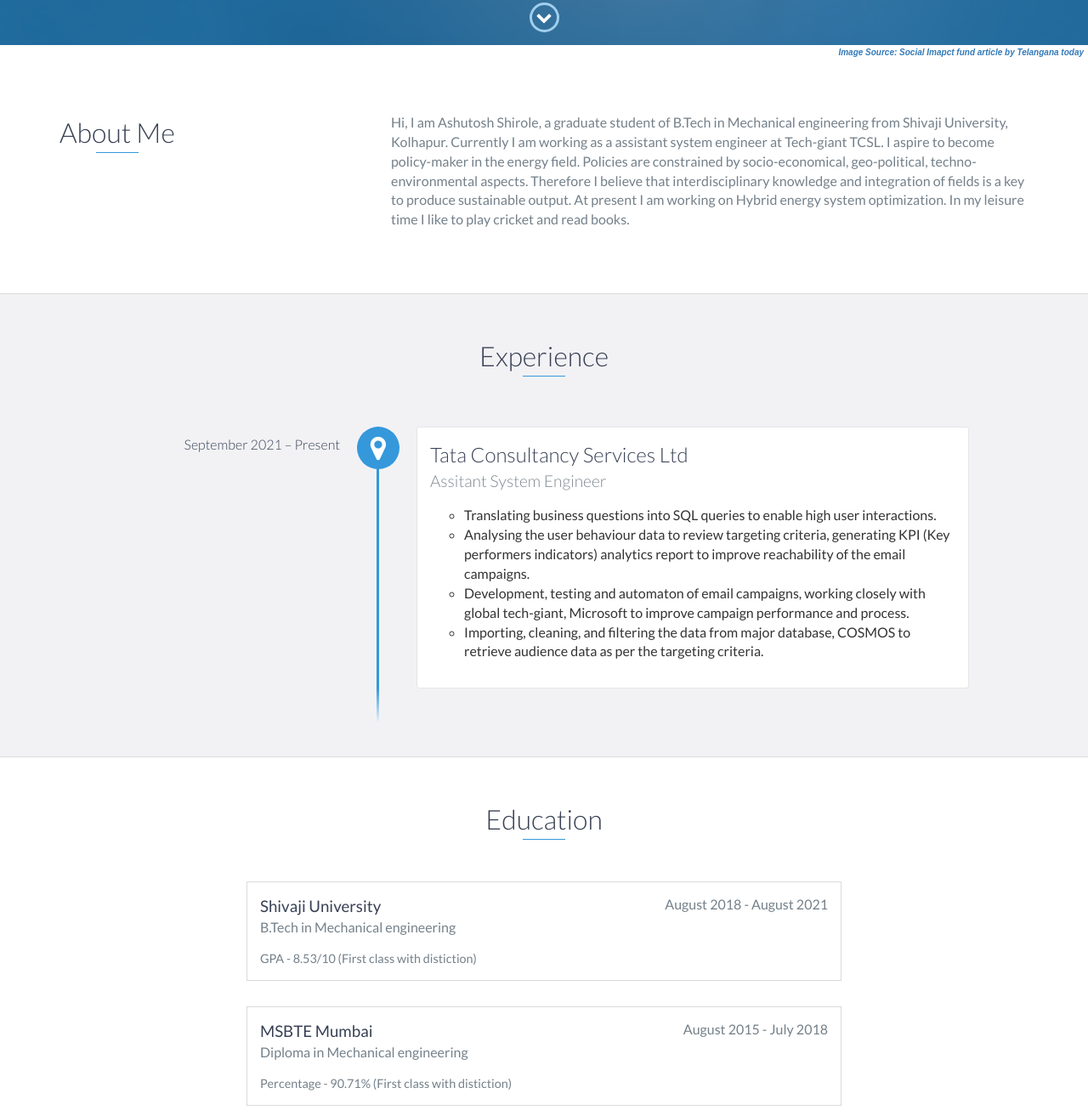
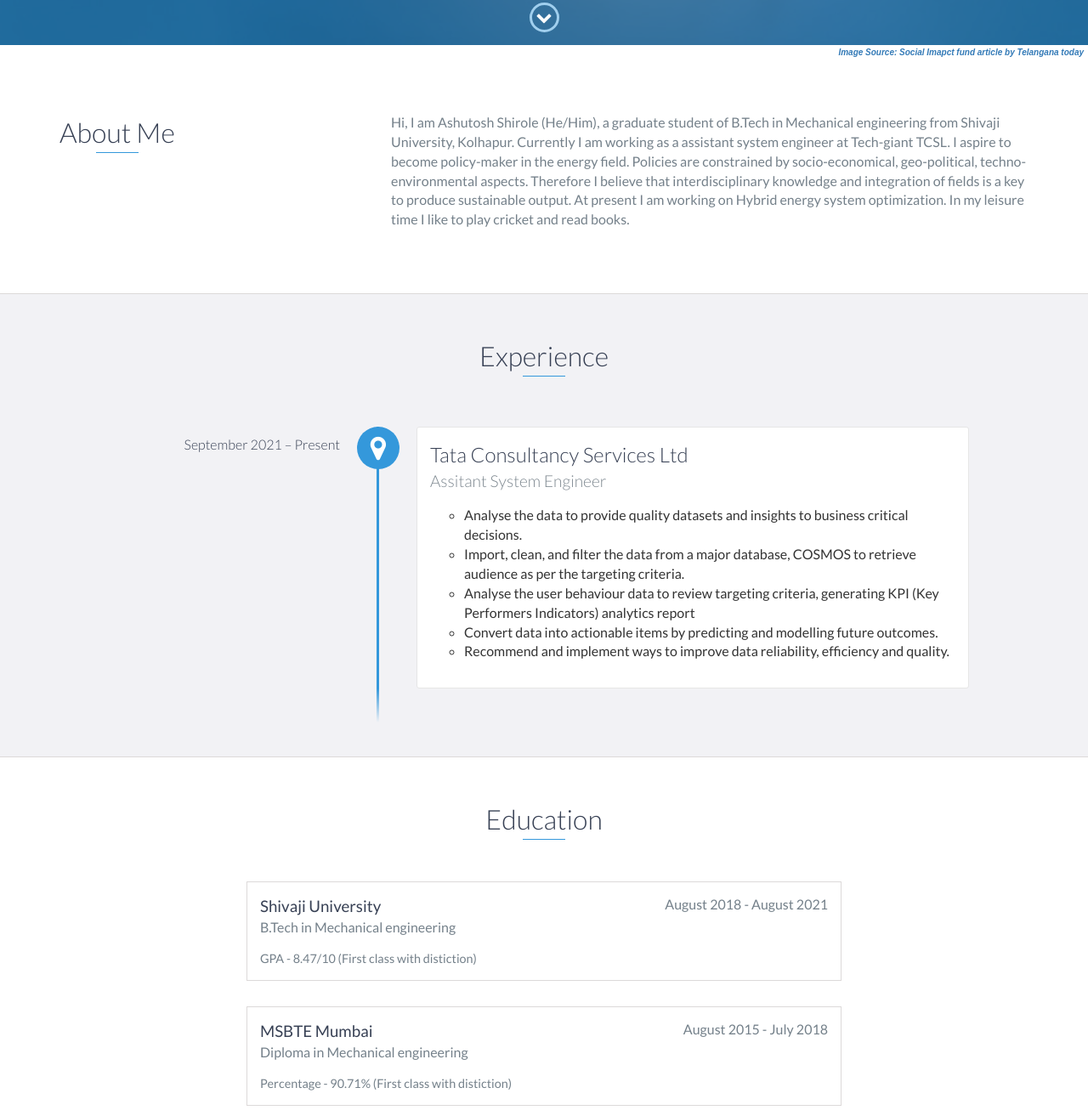
Before and after one commit to ashutoshshirole/ashutoshshirole.github.io, a website: page index.html in a window 1280 px wide. Shown: the part 747-2060 px from the top of the page at 85% size. Drawn offline with nearby package versions, Linux system fonts and the light colour scheme; files that its build step writes are made by us from their sources.

Commit message:
Europass changes
Europass changes

```diff
--- a/index.html
+++ b/index.html
@@ -75,7 +75,7 @@
                 </div>
                 <div class="col-md-8">
                     <p>
-                        Hi, I am Ashutosh Shirole, a graduate student of B.Tech in Mechanical engineering from Shivaji University, Kolhapur. Currently I am working as a assistant system engineer at Tech-giant TCSL. I aspire to become policy-maker in the energy field. Policies are constrained by socio-economical, geo-political, techno-environmental aspects. Therefore I believe that interdisciplinary knowledge and integration of fields is a key to produce sustainable output. At present I am working on Hybrid energy system optimization. In my leisure time I like to play cricket and read books.
+                        Hi, I am Ashutosh Shirole (He/Him), a graduate student of B.Tech in Mechanical engineering from Shivaji University, Kolhapur. Currently I am working as a assistant system engineer at Tech-giant TCSL. I aspire to become policy-maker in the energy field. Policies are constrained by socio-economical, geo-political, techno-environmental aspects. Therefore I believe that interdisciplinary knowledge and integration of fields is a key to produce sustainable output. At present I am working on Hybrid energy system optimization. In my leisure time I like to play cricket and read books.
                     </p>
                 </div>
             </div>
@@ -92,10 +92,11 @@
                 <h4>Assitant System Engineer</h4>
                 <p>
                     <ul style="list-style-type:circle;">
-                        <li>Translating business questions into SQL queries to enable high user interactions.</li>
-                        <li>Analysing the user behaviour data to review targeting criteria, generating KPI (Key performers indicators) analytics report to improve reachability of the email campaigns.</li>
-                        <li>Development, testing and automaton of email campaigns, working closely with global tech-giant, Microsoft to improve campaign performance and process.</li>
-                        <li>Importing, cleaning, and filtering the data from major database, COSMOS to retrieve audience data as per the targeting criteria.</li>
+                        <li>Analyse the data to provide quality datasets and insights to business critical decisions.</li>
+                        <li>Import, clean, and filter the data from a major database, COSMOS to retrieve audience as per the targeting criteria.</li>
+                        <li>Analyse the user behaviour data to review targeting criteria, generating KPI (Key Performers Indicators) analytics report</li>
+                        <li>Convert data into actionable items by predicting and modelling future outcomes.</li>
+                        <li>Recommend and implement ways to improve data reliability, efficiency and quality.</li>
                     </ul>
                 </p>
             </div>
@@ -111,7 +112,7 @@
             <span class="education-date">August 2018 - August 2021</span>
             <h4>B.Tech in Mechanical engineering</h4>
             <p>
-                GPA - 8.53/10 (First class with distiction)
+                GPA - 8.47/10 (First class with distiction)
             </p>
         </div>
 
@@ -162,11 +163,11 @@
                         <div class="content-container">
                            <h5>Short-term energy scenario of district energy system using optimized renewable energy mix with and without energy storage</h5>
                            <p>
-                              In order to mitigate anthropogenic climate change, increasing non-polluting fuel generation, especially VRE (Variable renewable energy) generation, has gained traction across the world. However, VRE sources are intermittent and uncertain, and hence, high grid flexibility requirements are inevitable. Therefore this project proposes an integrated renewable energy system model for district energy system and analyses the impact of VRE penetration on the energy grid. A multi-objective, multi-node optimisation model intending to reduce total system cost and CO2 emissions for 2025 and 2030 year is developed. The IRENA Flextool, an open source energy modeling software is used for the assessment. The energy system assessment is performed using numerous key indicators such as curtailment, loss of load, inertia requirement, energy dispatch. The project also evaluated the role of battery storage system in reducing curtailment due to high VRE penetration. The study concluded with policy recommendations which will help to provide a less polluting, economically effective and reliable energy grid. The research paper of the study is accepted at reputed journal and is underway to be published online.
+                              In order to mitigate anthropogenic climate change, increasing non-polluting fuel generation, especially VRE (Variable renewable energy) generation, has gained traction across the world. However, VRE sources are intermittent and uncertain, and hence, high grid flexibility requirements are inevitable. Therefore this project proposes an integrated renewable energy system model for district energy system and analyses the impact of VRE penetration on the energy grid. A multi-objective, multi-node optimisation model intending to reduce total system cost and CO2 emissions for 2025 and 2030 year is developed. The IRENA Flextool, an open source energy modeling software is used for the assessment. The energy system assessment is performed using numerous key indicators such as curtailment, loss of load, inertia requirement, energy dispatch. The project also evaluated the role of battery storage system in reducing curtailment due to high VRE penetration. The study concluded with policy recommendations which will help to provide a less polluting, economically effective and reliable energy grid. The research paper of the study is accepted at reputed journal and is underway to be published online. Below is link to preprint available at SSRN
                            </p>
 
                            <div class="container2">
-                                <a href="https://papers.ssrn.com/sol3/papers.cfm?abstract_id=4112975" target="_blank"><button class="btn btn1">View more</button></a>
+                                <a href="http://ssrn.com/abstract=4112975" target="_blank"><button class="btn btn1">View more</button></a>
                            </div>
                         </div>
                      </div>
@@ -241,9 +242,9 @@
         <h2 class="heading">Interests</h2>
         <ul>
             <li>Energy system modeling and optimisation</li>
+            <li>Renewable energy integration</li>
+            <li>Climate finance</li>
             <li>ESG</li>
-            <li>Climate finance</li>
-            <li>Data modeling</li>
 
         </ul>
     </div>
@@ -262,7 +263,7 @@
     <div id="contact">
         <h2>Get in Touch</h2>
         <div id="contact-form">
-            <form method="POST" action="https://formspree.io/ashu11121415@gmail.com">
+            <form method="POST" action="https://formspree.io/f/myyaybjw">
                 <input type="hidden" name="_subject" value="Contact request from personal website" />
                 <input type="email" name="_replyto" placeholder="Your email" required>
                 <textarea name="message" placeholder="Your message" required></textarea>
```
Also changed, not shown: 1 other file.
